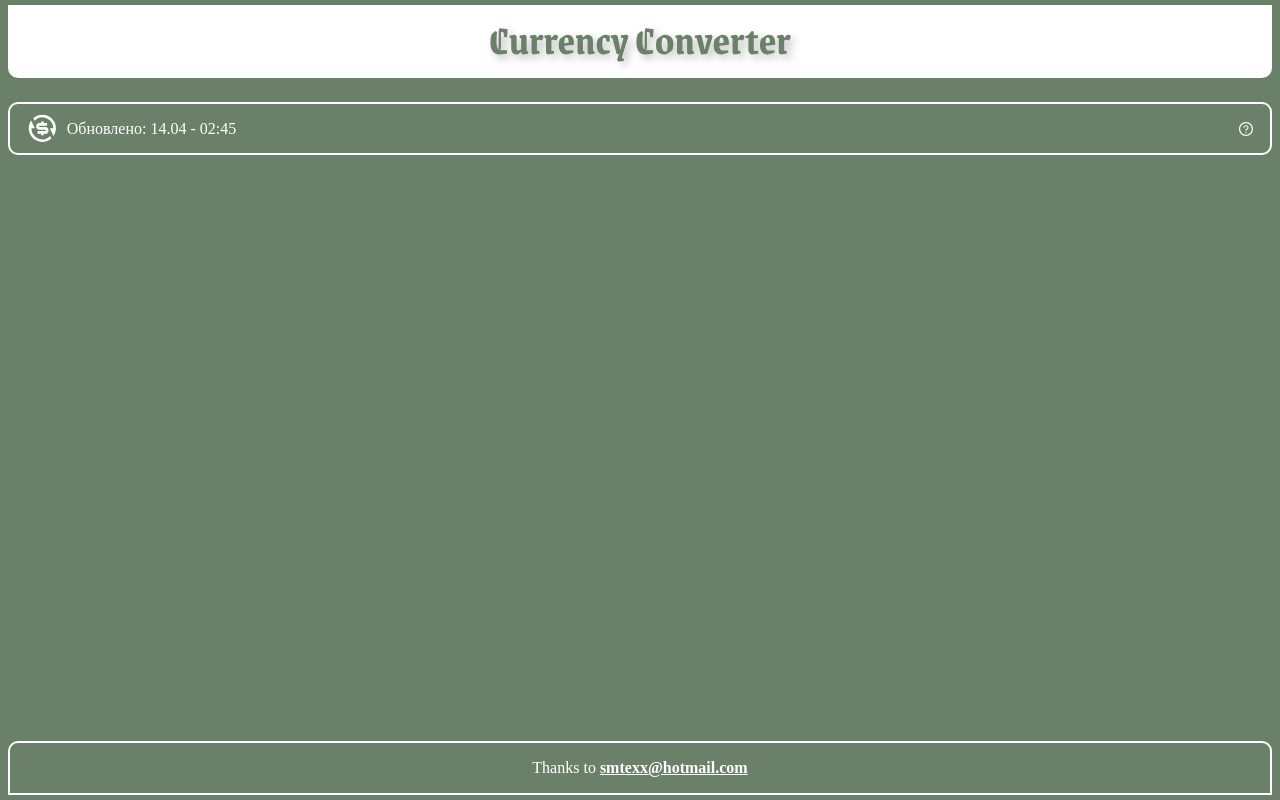
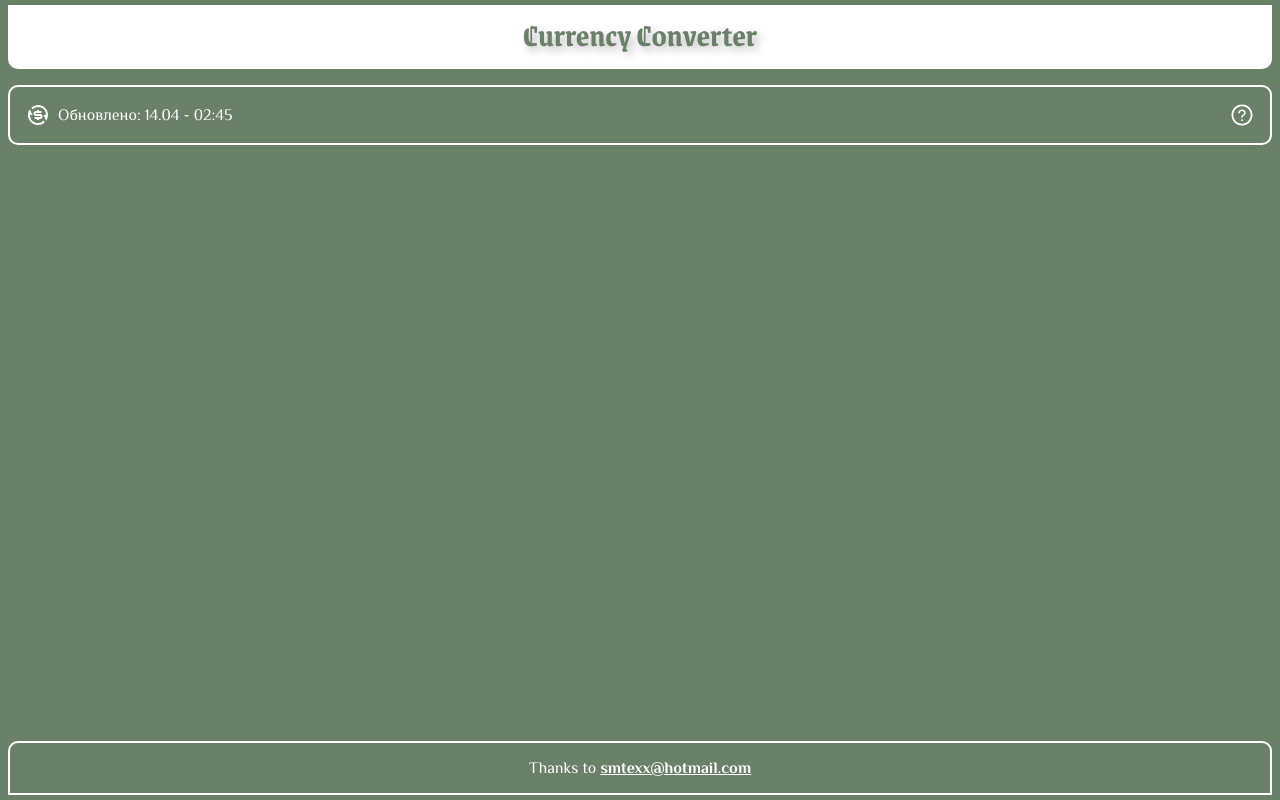
Before and after one commit to smtexx/currency, a React (Create React App) app: page / in a window 1280 px wide. Built offline with nearby package versions, Linux system fonts and the light colour scheme.

Commit message:
style: change css variables configuration

```diff
--- a/src/app/styles/variables.scss
+++ b/src/app/styles/variables.scss
@@ -1,37 +1,59 @@
 :root {
   // Fonts
-  --font-main: 'Philosopher', sans-serif;
-  --font-gothic: 'Grenze Gotisch', serif;
+  --ff-main: 'Philosopher', sans-serif;
+  --ff-gothic: 'Grenze Gotisch', serif;
 
   // Colors
-  --color-green: #6b8068;
-  --color-green-l: #c4ccc3;
-  --color-lime: #00ff00;
-  --color-white: #ffffff;
-  --color-black: #000;
-  --color-green-l-tr: #c4ccc3a6;
-  --color-white-tr: #ffffff2e;
+  --co-green: #6b8068;
+  --co-green-l: #c4ccc3;
+  --co-lime: #00ff00;
+  --co-white: #ffffff;
+  --co-black: #000;
+  --co-green-l-tr: #c4ccc3a6;
+  --co-white-tr: #ffffff2e;
 
   // Indents
-
-  --indent-xs: 0.25rem;
-  --indent-s: 0.5rem;
-  --indent-m: 1rem;
-  --indent-l: 1.5rem;
-  --indent-xl: 3rem;
+  --in-xl: 3rem;
+  --in-l: 1.5rem;
+  --in-m: 1rem;
+  --in-s: 0.5rem;
+  --in-xs: 0.25rem;
 
   // FontSize
-  --fsize-7: 0.75rem;
-  --fsize-6: 1rem;
-  --fsize-5: 1.25rem;
-  --fsize-4: calc(1.275rem + 0.3vw);
-  --fsize-3: calc(1.3rem + 0.6vw);
-  --fsize-2: calc(1.325rem + 0.9vw);
-  --fsize-1: calc(1.375rem + 1.5vw);
+  --fz-xxxl: 2rem;
+  --fz-xxl: 1.5rem;
+  --fz-xl: 1.25rem;
+  --fz-l: 1.125rem;
+  --fz-m: 1rem;
+  --fz-s: 0.875rem;
 
-  // Z index
-  --layer-notification: 1000;
+  // ZIndex
+  --lr-alert: 1000;
+  --lr-menu: 100;
+  --lr-content-l: 30;
+  --lr-content-m: 20;
+  --lr-content-s: 10;
+  --lr-content-a: auto;
+  --lr-bg: -1;
 
   // Radius
-  --radius-m: 10px;
+  --rad-m: 0.625rem;
+  --rad-s: 0.1875rem;
+
+  // Duration
+  --dr-xl: 500ms;
+  --dr-l: 300ms;
+  --dr-m: 250ms;
+  --dr-s: 200ms;
+  --dr-xs: 100ms;
+
+  // Delay
+  --dl-1: 300ms;
+  --dl-2: 600ms;
+  --dl-3: 900ms;
+  --dl-4: 1200ms;
+  --dl-5: 1500ms;
+  --dl-6: 1800ms;
+  --dl-7: 2100ms;
+  --dl-8: 2400ms;
 }
--- a/src/components/Footer/Footer.module.scss
+++ b/src/components/Footer/Footer.module.scss
@@ -1,11 +1,11 @@
 .wrapper {
   margin-bottom: 5px;
-  padding: var(--indent-m) var(--indent-l);
-  border: 2px solid var(--color-white);
-  border-radius: var(--radius-m) var(--radius-m) 0 0;
+  padding: var(--in-m) var(--in-l);
+  border: 2px solid var(--co-white);
+  border-radius: var(--rad-m) var(--rad-m) 0 0;
 }
 
 .text {
   text-align: center;
-  color: var(--color-white);
+  color: var(--co-white);
 }
--- a/src/components/Header/Header.module.scss
+++ b/src/components/Header/Header.module.scss
@@ -1,17 +1,17 @@
 .wrapper {
-  padding: var(--indent-m) var(--indent-l);
-  background-color: var(--color-white);
-  border-top: 5px solid var(--color-green);
-  border-radius: 0px 0px var(--radius-m) var(--radius-m);
+  padding: var(--in-m) var(--in-l);
+  background-color: var(--co-white);
+  border-top: 5px solid var(--co-green);
+  border-radius: 0px 0px var(--rad-m) var(--rad-m);
 }
 
 .header {
   text-align: center;
-  font-family: var(--font-gothic);
+  font-family: var(--ff-gothic);
   line-height: 1;
-  font-size: var(--fsize-1);
+  font-size: var(--fz-xxxl);
   font-weight: 700;
-  color: var(--color-green);
+  color: var(--co-green);
   text-shadow: 4px 4px 8px #00000040;
   transform: translateY(-0.125rem);
 }
--- a/src/components/Loader/Loader.module.scss
+++ b/src/components/Loader/Loader.module.scss
@@ -4,10 +4,10 @@
   flex-direction: column;
   align-items: center;
   justify-content: center;
-  row-gap: var(--indent-l);
+  row-gap: var(--in-l);
 }
 
 .text {
   font-weight: 700;
-  font-size: var(--fsize-4);
+  font-size: var(--fz-l);
 }
--- a/src/components/Notification/Notification.module.scss
+++ b/src/components/Notification/Notification.module.scss
@@ -4,7 +4,7 @@
   left: 0;
   right: 0;
   bottom: 0;
-  padding: var(--indent-m);
-  background-color: var(--color-green);
-  z-index: var(--layer-notification);
+  padding: var(--in-m);
+  background-color: var(--co-green);
+  z-index: var(--lr-alert);
 }
--- a/src/components/Tip/Tip.module.scss
+++ b/src/components/Tip/Tip.module.scss
@@ -1,8 +1,8 @@
 .wrapper {
   position: relative;
-  padding: 2rem var(--indent-m) var(--indent-l);
-  border-radius: var(--radius-m);
-  border: 2px solid var(--color-green-l);
+  padding: 2rem var(--in-m) var(--in-l);
+  border-radius: var(--rad-m);
+  border: 2px solid var(--co-green-l);
 }
 
 .close {
@@ -16,13 +16,13 @@
   align-items: center;
   justify-content: center;
   font-size: 5rem;
-  color: var(--color-green-l);
+  color: var(--co-green-l);
 }
 
 .text {
   display: flex;
   flex-direction: column;
-  row-gap: var(--indent-m);
-  margin-top: var(--indent-l);
-  color: var(--color-white);
+  row-gap: var(--in-m);
+  margin-top: var(--in-l);
+  color: var(--co-white);
 }
--- a/src/components/Updated/Updated.module.scss
+++ b/src/components/Updated/Updated.module.scss
@@ -1,16 +1,17 @@
 .wrapper {
   display: flex;
   align-items: center;
-  column-gap: var(--indent-s);
-  padding: var(--indent-s) var(--indent-m);
-  color: var(--color-white);
-  border-radius: var(--radius-m);
-  border: 2px solid var(--color-white);
+  column-gap: var(--in-s);
+  padding: var(--in-s) var(--in-m);
+  padding-right: var(--in-s);
+  color: var(--co-white);
+  border-radius: var(--rad-m);
+  border: 2px solid var(--co-white);
 }
 
 .icon {
   display: flex;
-  font-size: var(--fsize-2);
+  font-size: var(--fz-xxl);
 }
 
 .button {
--- a/src/layout/Layout.module.scss
+++ b/src/layout/Layout.module.scss
@@ -2,14 +2,14 @@
   display: flex;
   flex-direction: column;
   min-height: 100vh;
-  padding: 0 var(--indent-s);
-  background-color: var(--color-green);
+  padding: 0 var(--in-s);
+  background-color: var(--co-green);
 }
 
 .main {
   flex: 1 1 auto;
   display: flex;
   flex-direction: column;
-  row-gap: var(--indent-l);
-  padding: var(--indent-l) 0;
+  row-gap: var(--in-m);
+  padding: var(--in-m) 0;
 }
```
